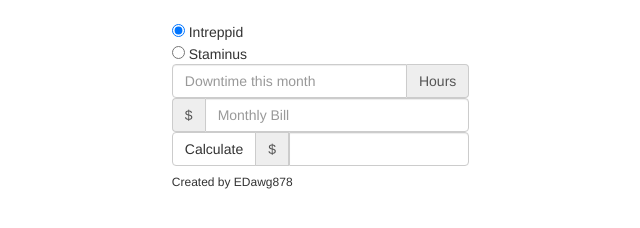
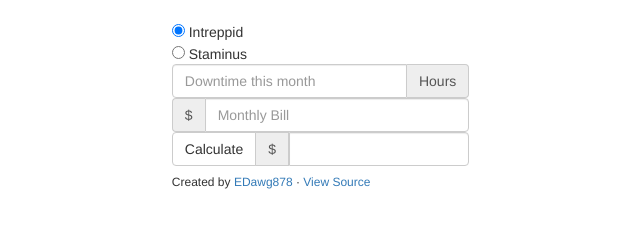
Before and after one commit to EDawg878/SLA-Refund-Calculator, a plain HTML site: page index.html in a window 1280 px wide. Shown: the whole page, without its empty margins (374-1014 px from the left). Drawn offline with nearby package versions, Linux system fonts and the light colour scheme.

Commit message:
Add Links

```diff
--- a/index.html
+++ b/index.html
@@ -28,7 +28,8 @@
                 <span class="input-group-addon">$</span>
                 <input type="text" class="form-control" id="result">
             </div>
-            <h6>Created by EDawg878</h6>
+            <h6>Created by <a href="https://github.com/EDawg878">EDawg878</a> &middot;
+                <a href="https://github.com/EDawg878/SLA-Refund-Calculator">View Source</a></h6>
         </div>
     </div>
 </div>
```
